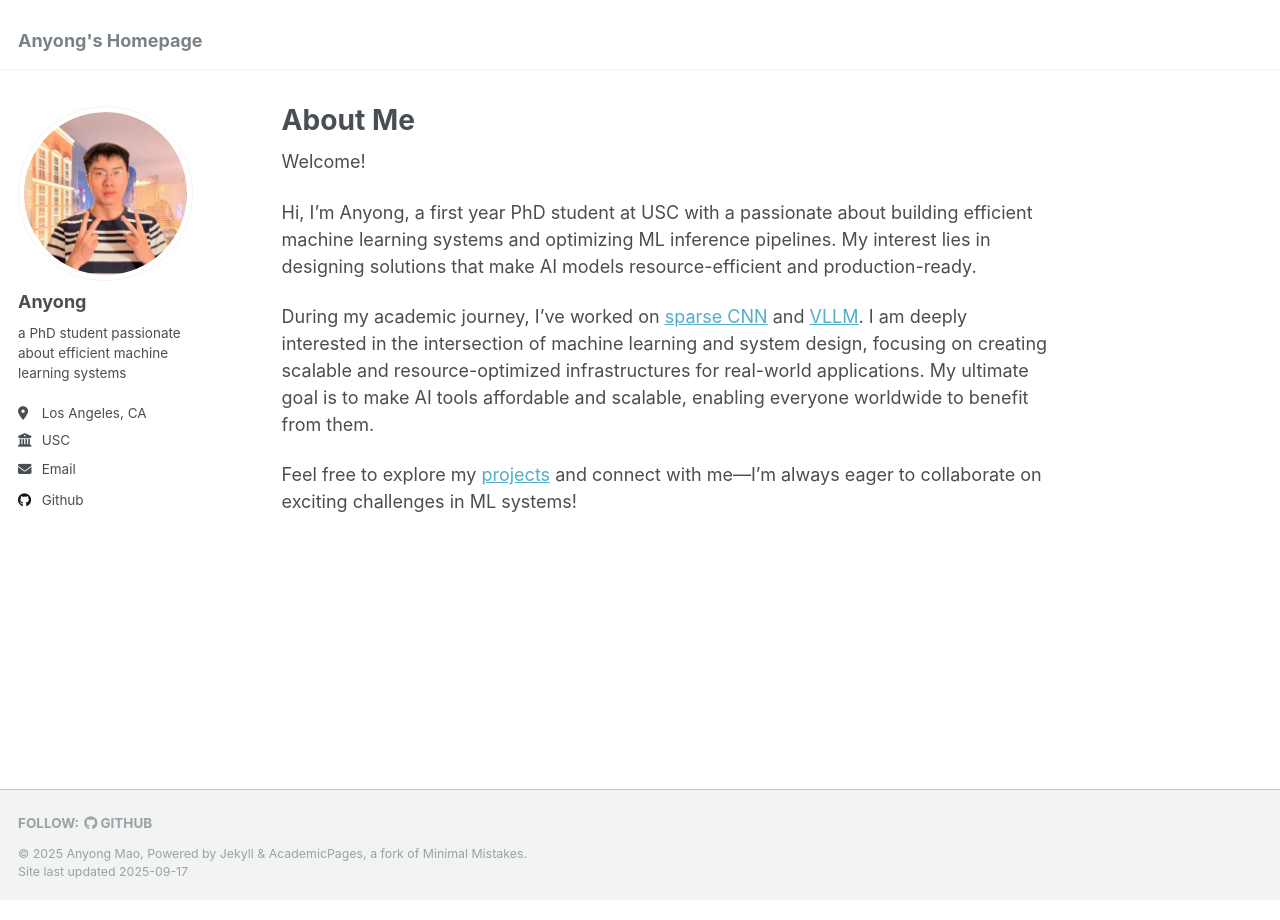
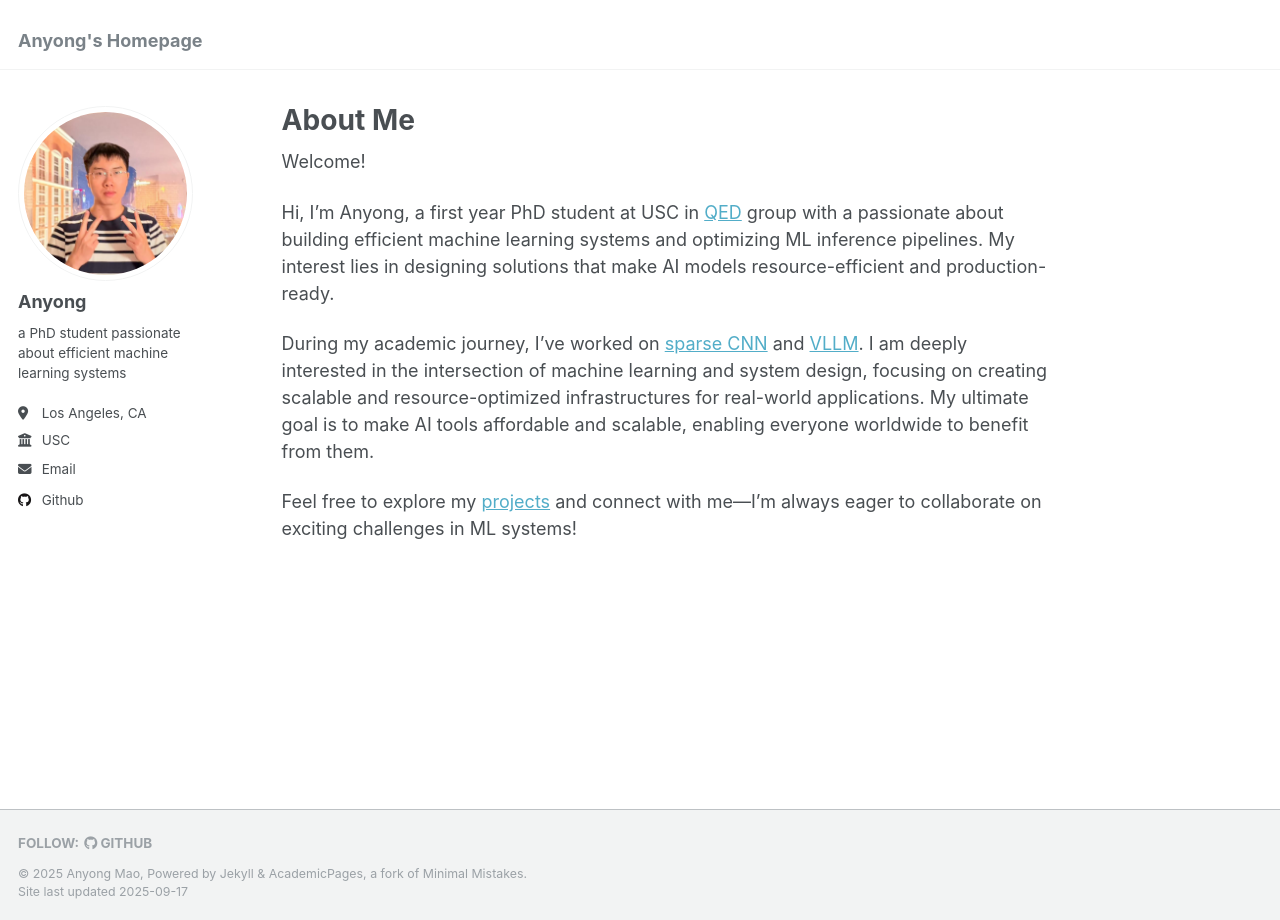
Before and after one commit to anyongm/anyongm.github.io, a Jekyll site: the page built from _pages/about.md, in a window 1280 px wide. Built offline with Jekyll 4.4.1, drawn with Linux system fonts in a browser that asks for light colours.

Commit message:
Updated description.

```diff
--- a/_config.yml
+++ b/_config.yml
@@ -21,7 +21,7 @@ repository               : "anyongm/anyongm.github.io"
 #               Additional customization can be done by editing /_includes/author-profile.html
 author:
   # Biographic information
-  avatar           : "anyong22_new.jpg"
+  avatar           : "anyong_mao.jpg"
   name             : "Anyong"
   pronouns         : # example: "she/her"
   bio              : "a PhD student passionate about efficient machine learning systems"
--- a/_pages/about.md
+++ b/_pages/about.md
@@ -8,7 +8,7 @@ redirect_from:
 ---
 Welcome!
 
-Hi, I'm Anyong, a first year PhD student at USC with a passionate about building efficient machine learning systems and optimizing ML inference pipelines. My interest lies in designing solutions that make AI models resource-efficient and production-ready.
+Hi, I'm Anyong, a first year PhD student at USC in [QED](https://qed.usc.edu/) group with a passionate about building efficient machine learning systems and optimizing ML inference pipelines. My interest lies in designing solutions that make AI models resource-efficient and production-ready.
 
 During my academic journey, I’ve worked on [sparse CNN](https://github.com/fangjunzhou/sparse-convolutional-neural-network) and [VLLM](https://github.com/Anyonering/vllm). I am deeply interested in the intersection of machine learning and system design, focusing on creating scalable and resource-optimized infrastructures for real-world applications. My ultimate goal is to make AI tools affordable and scalable, enabling everyone worldwide to benefit from them.
 
```
Also changed, not shown: images/anyong22.jpg (deleted), images/anyong_mao.jpg (renamed from images/anyong22_new.jpg).
